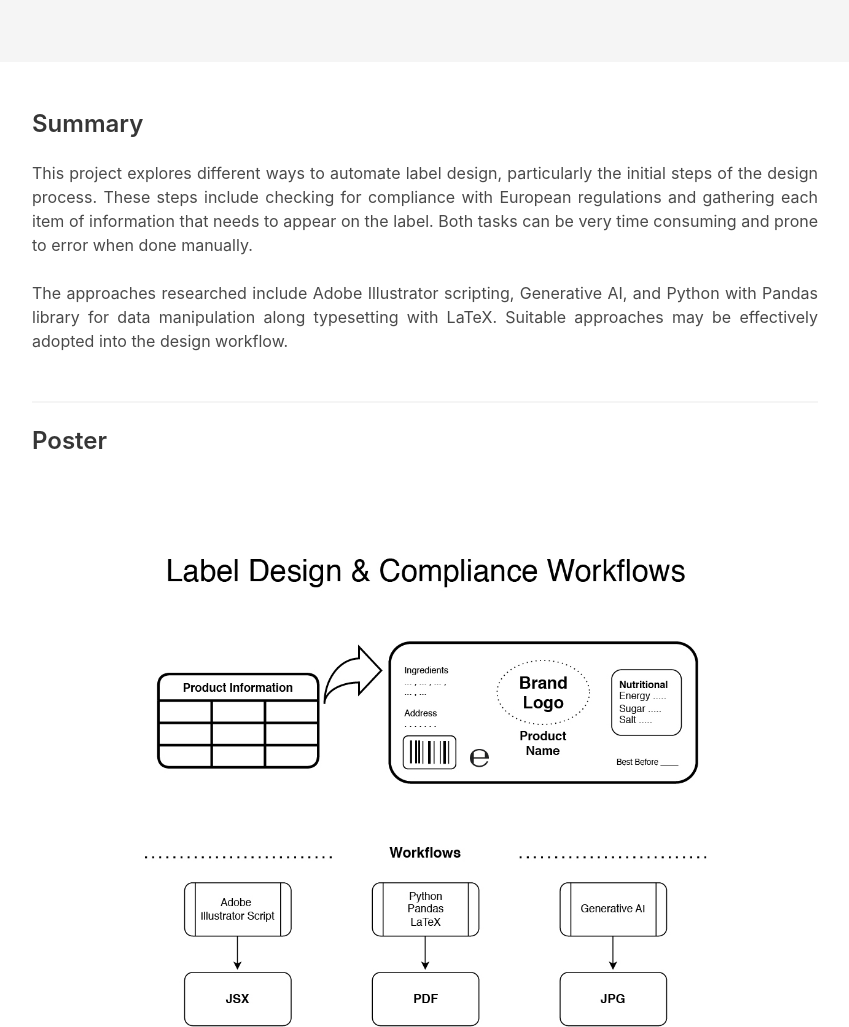
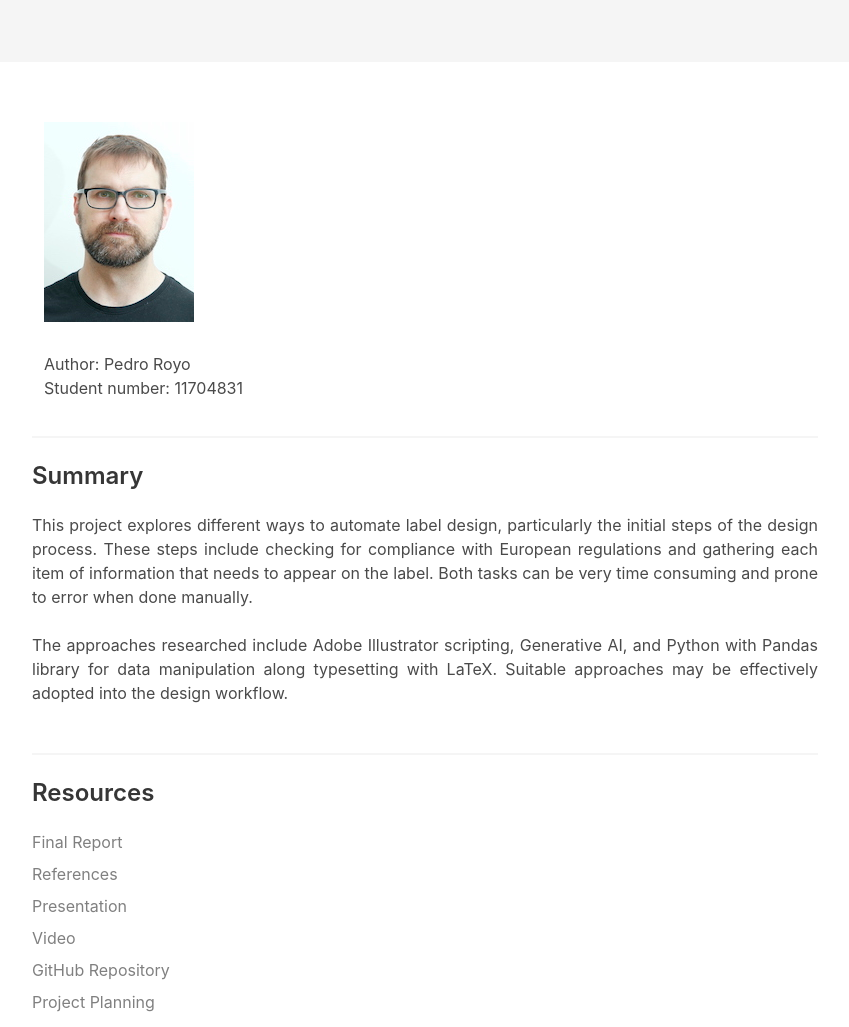
Before and after one commit to gitsetu/website, a plain HTML site: page index.html in a window 1280 px wide. Shown: the part 220-1247 px from the top of the page, without its empty margins (215-1064 px from the left). Drawn offline with nearby package versions, Linux system fonts and the light colour scheme.

Commit message:
added photo

```diff
--- a/index.html
+++ b/index.html
@@ -46,9 +46,30 @@
 
 
     <div class="container my-6 px-6">
+
+
+
+
         <div class="columns is-centered">
 
+
+
             <div class="column is-three-quarters ">
+
+                <div class="column is-one-quarter ">
+                    <img
+                src="assets/photo.jpg"
+                alt="Author" />
+                </div>
+                <div class="column is-two-quarters ">
+                    <p>
+                        Author: Pedro Royo
+                        <br>
+                        Student number: 11704831
+                    </p>
+                </div>
+
+                <hr>
 
                 <h3 class="title is-4">Summary</h3>
                 <p class="text-justified">This project explores different ways to automate label design, particularly the initial steps of the design process. These steps include checking for compliance with European regulations and gathering each item of information that needs to appear on the label. Both tasks can be very time consuming and prone to error when done manually.
@@ -56,6 +77,23 @@
                 The approaches researched include Adobe Illustrator scripting, Generative AI, and Python with Pandas library for data manipulation along typesetting with LaTeX. Suitable approaches may be effectively adopted into the design workflow.
                 </p>
                 <br>
+
+                <hr>
+
+                <h3 class="title is-4">Resources</h3>
+                <ul>
+                    <li class="mb-2"><a href="assets/final_report.pdf" class="has-text-link">Final Report</a></li>
+                    <li class="mb-2"><a href="assets/references.pdf" class="has-text-link">References</a></li>
+                    <li class="mb-2"><a href="assets/presentation.pdf" class="has-text-link">Presentation</a></li>
+                    <li class="mb-2"><a href="https://youtu.be/EUAbvdp-PFc" class="has-text-link">Video</a></li>
+                    <li class="mb-2"><a href="https://github.com/gitsetu/project" class="has-text-link">GitHub Repository</a></li>
+                    <li class="mb-2"><a href="assets/focalboard_project.boardarchive" class="has-text-link">Project Planning</a></li>
+                    <li class="mb-2"></li>
+                </ul>
+
+                <br>
+
+
 
                 <hr>
 
@@ -73,18 +111,7 @@
                 src="assets/focalboard_project.png"
                 alt="Project Planning" />
 
-                <hr>
 
-                <h3 class="title is-4">Resources</h3>
-                <ul>
-                    <li class="mb-2"><a href="https://youtu.be/EUAbvdp-PFc" class="has-text-link">Video</a></li>
-                    <li class="mb-2"><a href="assets/final_report.pdf" class="has-text-link">Final Report</a></li>
-                    <li class="mb-2"><a href="assets/references.pdf" class="has-text-link">References</a></li>
-                    <li class="mb-2"><a href="assets/presentation.pdf" class="has-text-link">Presentation</a></li>
-                    <li class="mb-2"><a href="https://github.com/gitsetu/project" class="has-text-link">GitHub Repository</a></li>
-                    <li class="mb-2"><a href="assets/focalboard_project.boardarchive" class="has-text-link">Project Planning</a></li>
-                    <li class="mb-2"></li>
-                </ul>
             </div>
         </div>
     </div>
@@ -92,9 +119,7 @@
     <footer class="footer has-background-light mt-6">
         <div class="content has-text-centered">
 
-            <p>
-                Author: Pedro Royo | Student number: 11704831
-            </p>
+
             <p>
                 2026, HDip Computer Science, SETU.
             </p>
```
Also changed, not shown: assets/photo.jpg (added).
